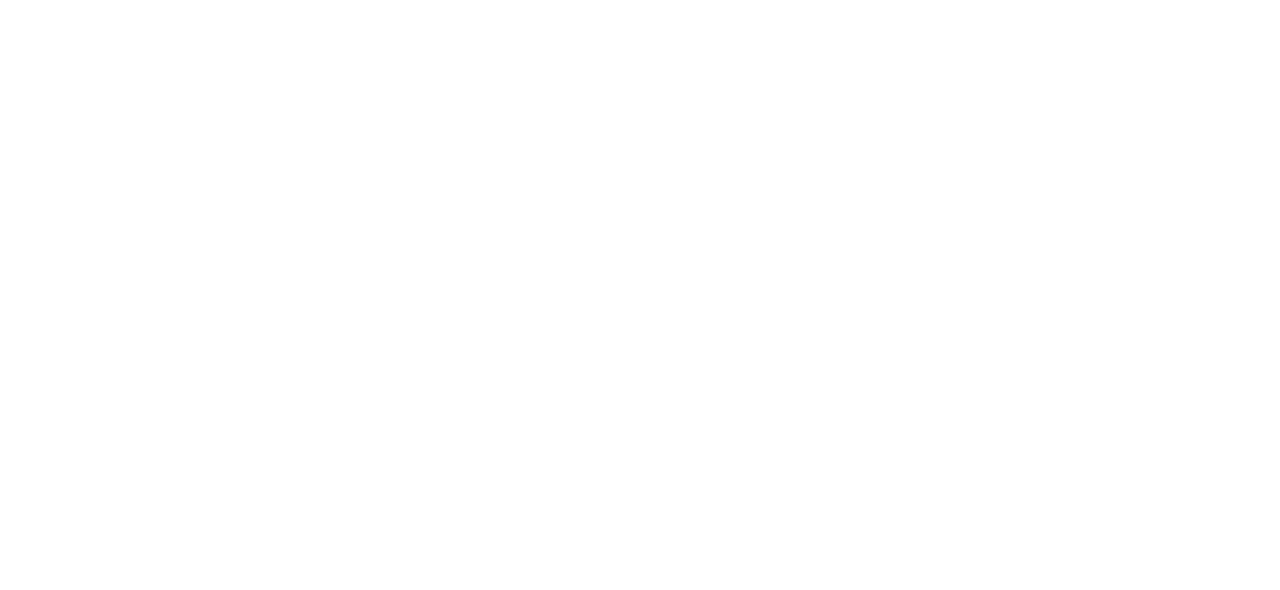
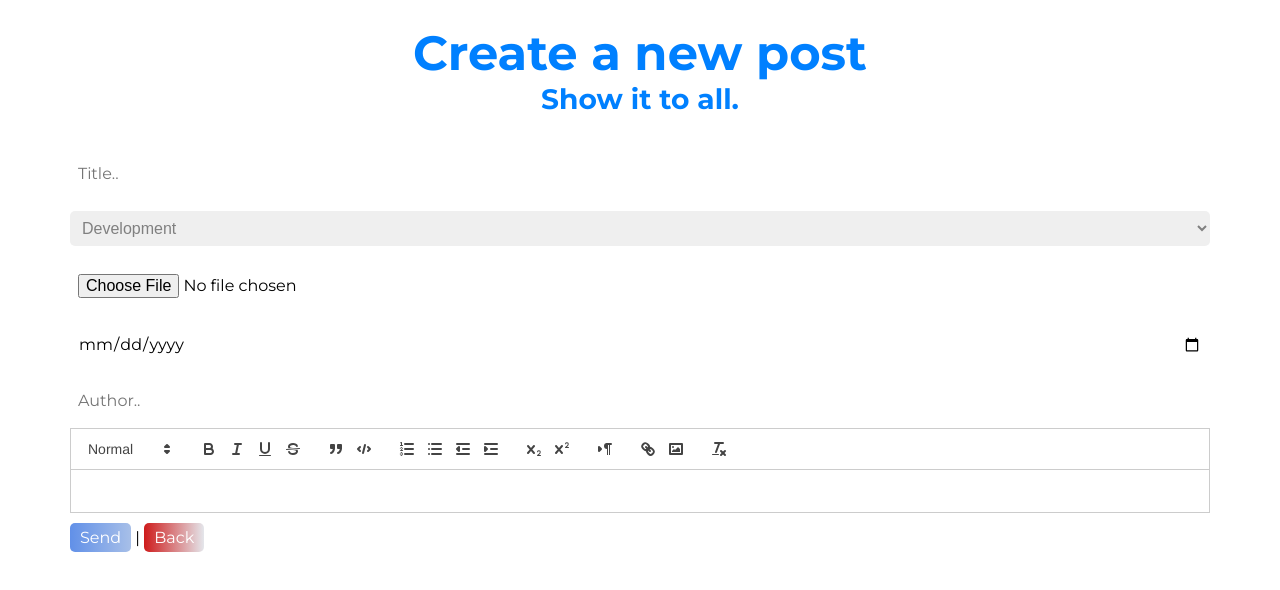
Before and after one commit to HancerMercede/Tech-Masters-Blog, a React (Vite) app: page /NewPost in a window 1280 px wide. Before the commit this address had no page. Shown: the top 590 px of the page. Built offline with nearby package versions, Linux system fonts and the light colour scheme.

Commit message:
Adding the create new post button and the component to create the post

```diff
--- a/package.json
+++ b/package.json
@@ -13,6 +13,7 @@
     "prop-types": "15.5.8",
     "react": "^18.2.0",
     "react-dom": "^18.2.0",
+    "react-quill": "^2.0.0",
     "react-router-dom": "^6.14.2"
   },
   "devDependencies": {
--- a/src/App.jsx
+++ b/src/App.jsx
@@ -3,6 +3,7 @@ import "./App.css";
 import Home from "./pages/Home";
 import Blog from "./pages/Blog";
 import ThemeProvider from "./components/DarkMode/Theme";
+import { NewPost } from "./components/NewPost";
 function App() {
   return (
     <>
@@ -11,6 +12,7 @@ function App() {
           <Routes>
             <Route path="/" exact Component={Home} />
             <Route path="/blog/:id" Component={Blog} />
+            <Route path="/NewPost" Component={NewPost} />
           </Routes>
         </div>
       </ThemeProvider>
--- a/src/components/Home/BlogList/BlogItem/styles.css
+++ b/src/components/Home/BlogList/BlogItem/styles.css
@@ -2,17 +2,21 @@
   display: flex;
   flex-direction: column;
 }
+
 .blogItem-cover {
   width: 100%;
   height: 250px;
   object-fit: cover;
   border-radius: 20px;
   margin-bottom: 0.5rem;
-  transition:0.2s;
+  transition: 0.2s;
+  background-color: azure;
 }
-.blogItem-cover:hover{
-  transform: scale(1.02,1.02);
+
+.blogItem-cover:hover {
+  transform: scale(1.02, 1.02);
 }
+
 .blogItem-wrap h3 {
   margin: 0.5rem 0 1rem 0;
   flex: 1;
--- a/src/components/Home/Header/index.jsx
+++ b/src/components/Home/Header/index.jsx
@@ -1,3 +1,4 @@
+import { Link } from "react-router-dom";
 import Darktheme from "../../DarkMode/darktheme";
 import "./styles.css";
 
@@ -16,6 +17,11 @@ const Header = () => {
         </div>
         <Darktheme />
       </header>
+      <div className="home-header-newpost">
+        <Link to="/NewPost" className="primary-button ">
+          Create Post
+        </Link>
+      </div>
     </>
   );
 };
--- a/src/components/Home/Header/styles.css
+++ b/src/components/Home/Header/styles.css
@@ -1,16 +1,5 @@
 .home-header {
   text-align: center;
-    /* position: fixed; */
-    /* align-items: center;
-    display: flex;
-    justify-content: space-between;
-    top: 0;
-    left: 0;
-    width: 100%;
-    height: 4.5rem; */
-    /* background-color: #2C3E50; */
-    /* z-index: 0; */
-    /* box-shadow: 0 2px 2px rgba(0, 0, 0, 0.3); */
 }
 
 .home-header h2 {
@@ -18,7 +7,6 @@
   font-size: 3.5rem;
   margin-top: 0.5rem;
 }
-
 
 .home-header h1 {
   color: var(--body_color);
@@ -47,3 +35,18 @@ svg {
   background-color: transparent;
   margin-top: 1.5rem;
 }
+
+.primary-button {
+  text-decoration: none;
+  cursor: pointer;
+  color: white;
+  background: linear-gradient(to right, #6190e8, #a7bfe8);
+  padding: .2rem .5rem;
+  border-radius: 5px;
+}
+
+.home-header-newpost {
+  display: flex;
+  justify-content: center;
+  margin-top: 15px;
+}
--- /dev/null
+++ b/src/components/NewPost.jsx
@@ -0,0 +1,64 @@
+import { Link } from "react-router-dom";
+import styles from "./NewPost.module.css";
+import ReactQuill from "react-quill";
+import "react-quill/dist/quill.snow.css";
+
+const modules = {
+  toolbar: [
+    [{ header: [1, 2, 3, 4, 5, 6, false] }],
+    ["bold", "italic", "underline", "strike"], // toggled buttons
+    ["blockquote", "code-block"],
+    [
+      { list: "ordered" },
+      { list: "bullet" },
+      { indent: "-1" },
+      { indent: "+1" },
+    ],
+    [{ script: "sub" }, { script: "super" }],
+    [{ direction: "rtl" }],
+    // [{ size: ["small", false, "large", "huge"] }],
+    // [{ header: [1, 2, 3, 4, 5, 6, false] }],
+    ["link", "image"],
+    ["clean"], // remove formatting button
+  ],
+};
+
+const handleSubmit = (e) => {
+  e.preventDefault();
+};
+export const NewPost = () => {
+  return (
+    <div className={styles.container}>
+      <div className={styles.headerWrap}>
+        <header>
+          <h1>Create a new post</h1>
+          <h3>Show it to all.</h3>
+        </header>
+      </div>
+      <form onSubmit={handleSubmit}>
+        <input className={styles.input} type="title" placeholder="Title.." />
+        <select name="category" className={styles.selectCategory}>
+          <option value="Development">Development</option>
+          <option value="Development">Front-End</option>
+          <option value="Development">Data bases</option>
+        </select>
+        <input
+          className={styles.input}
+          type="file"
+          placeholder="select a file"
+        />
+        <input
+          className={styles.input}
+          type="date"
+          placeholder="created on.."
+        />
+        <input className={styles.input} type="text" placeholder="Author.." />
+        <ReactQuill modules={modules} />
+        <input type="submit" className={styles.button} value="Send" /> |{" "}
+        <Link to="/" className={styles.back_button}>
+          Back
+        </Link>
+      </form>
+    </div>
+  );
+};
--- /dev/null
+++ b/src/components/NewPost.module.css
@@ -0,0 +1,54 @@
+.headerWrap {
+    display: flex;
+    justify-content: center;
+    align-items: center;
+    margin-bottom: 30px;
+    text-align: center;
+    color: #0080ff;
+    font-size: 1.5rem;
+    margin-top: 0.5rem;
+}
+
+.input {
+    width: 100%;
+    border: none;
+    padding: 0.5rem;
+    font-size: 1rem;
+    outline: none;
+    border-radius: 5px;
+    margin: 10px auto 10px auto
+}
+
+
+
+.button {
+    border: none;
+    padding: 5px 10px;
+    border-radius: 5px;
+    margin-top: 10px;
+    cursor: pointer;
+    color: white;
+    background: linear-gradient(to right, #6190e8, #a7bfe8);
+    font-size: 1rem;
+}
+
+.back_button {
+    text-decoration: none;
+    cursor: pointer;
+    color: white;
+    background: linear-gradient(to right, #ce1b1b, #e4e6eb);
+    padding: 5px 10px;
+    border-radius: 5px;
+    margin-right: 100px;
+}
+
+.selectCategory {
+    width: 100%;
+    border: none;
+    padding: 0.5rem;
+    font-size: 1rem;
+    outline: none;
+    border-radius: 5px;
+    margin: 10px auto 10px auto;
+    color: gray;
+}
--- a/src/components/common/Chip/index.jsx
+++ b/src/components/common/Chip/index.jsx
@@ -1,4 +1,5 @@
-import "./styles.css";
+import "./Chip.css";
+
 import PropTypes from "prop-types";
 
 const Chip = ({ label }) => <p className="chip">{label}</p>;
--- a/src/components/common/EmptyList/index.jsx
+++ b/src/components/common/EmptyList/index.jsx
@@ -3,11 +3,7 @@ import "./styles.css";
 const EmptyList = () => {
   return (
     <div className="emptyList-wrap">
-      <img
-        className="emptyList-icon"
-        src="/assets/images/13525-empty.gif"
-        alt="empty"
-      />
+      <p>Not results...</p>
     </div>
   );
 };
--- a/src/components/common/EmptyList/styles.css
+++ b/src/components/common/EmptyList/styles.css
@@ -1,9 +1,11 @@
-.emptyList-wrap{
+.emptyList-wrap {
     display: flex;
     justify-content: center;
 }
 
-.emptyList-wrap img{
-    max-width: 250px;
-    width: 100px;
+.emptyList-wrap p {
+    font-size: 1.5rem;
+    text-shadow: 2px 8px 8px rgba(235, 46, 46, 0.2);
+    font-family: Consolas, Monaco, 'Andale Mono', 'Ubuntu Mono', monospace;
+    color: #0080ff;
 }
--- a/src/pages/Blog/index.jsx
+++ b/src/pages/Blog/index.jsx
@@ -31,7 +31,7 @@ const Blog = () => {
               <div className="blog-subCategory">
                 {blog.subCategory.map((category, index) => (
                   <>
-                    <div key={ImageBitmapRenderingContext}>
+                    <div>
                       <Chip key={index} label={category} />
                     </div>
                   </>
```
Also changed, not shown: src/components/common/Chip/Chip.css (renamed from src/components/common/Chip/styles.css), 1 other file (tests, documents, lock files or other folders). Lines whose indentation alone changed are shown as unchanged.
